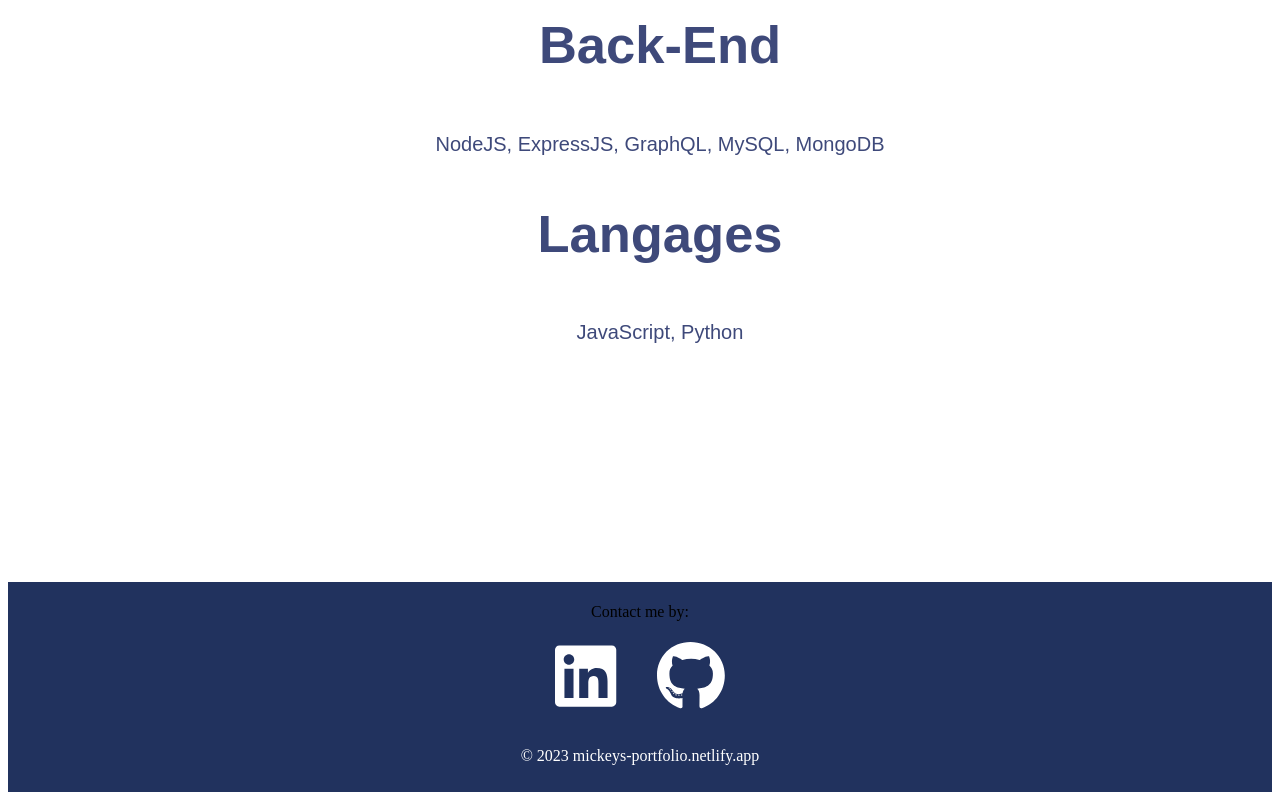
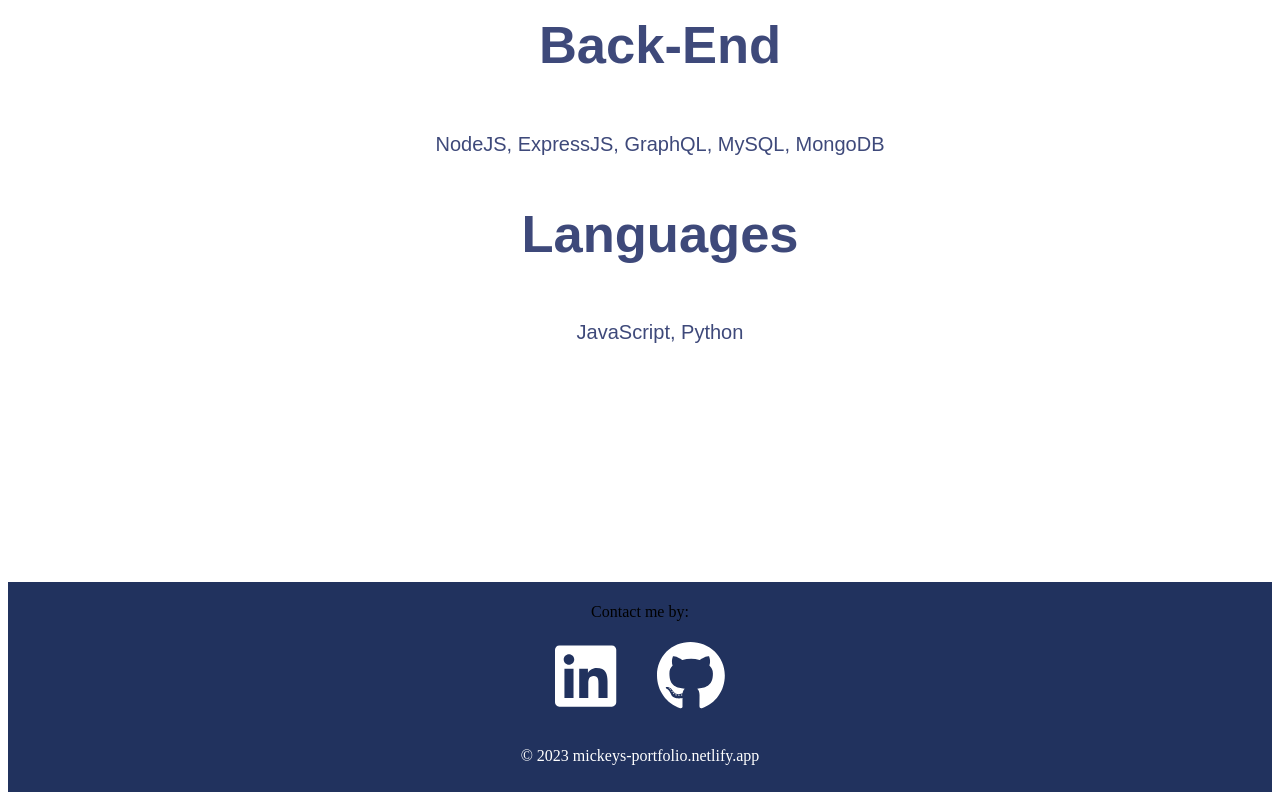
Before and after one commit to mickey-40/mickeys-portfolio, a React (Create React App) app: page / in a window 1280 px wide. Shown: the part 1234-2034 px from the top of the page. Built offline with nearby package versions, Linux system fonts and the light colour scheme.

Commit message:
fixed typo

```diff
--- a/src/pages/Home.js
+++ b/src/pages/Home.js
@@ -31,7 +31,7 @@ function Home() {
             <span>NodeJS, ExpressJS, GraphQL, MySQL, MongoDB</span>
           </li>
           <li className='item'>
-            <h2>Langages</h2>
+            <h2>Languages</h2>
             <span>JavaScript, Python</span>
           </li>
         </ol>
```
